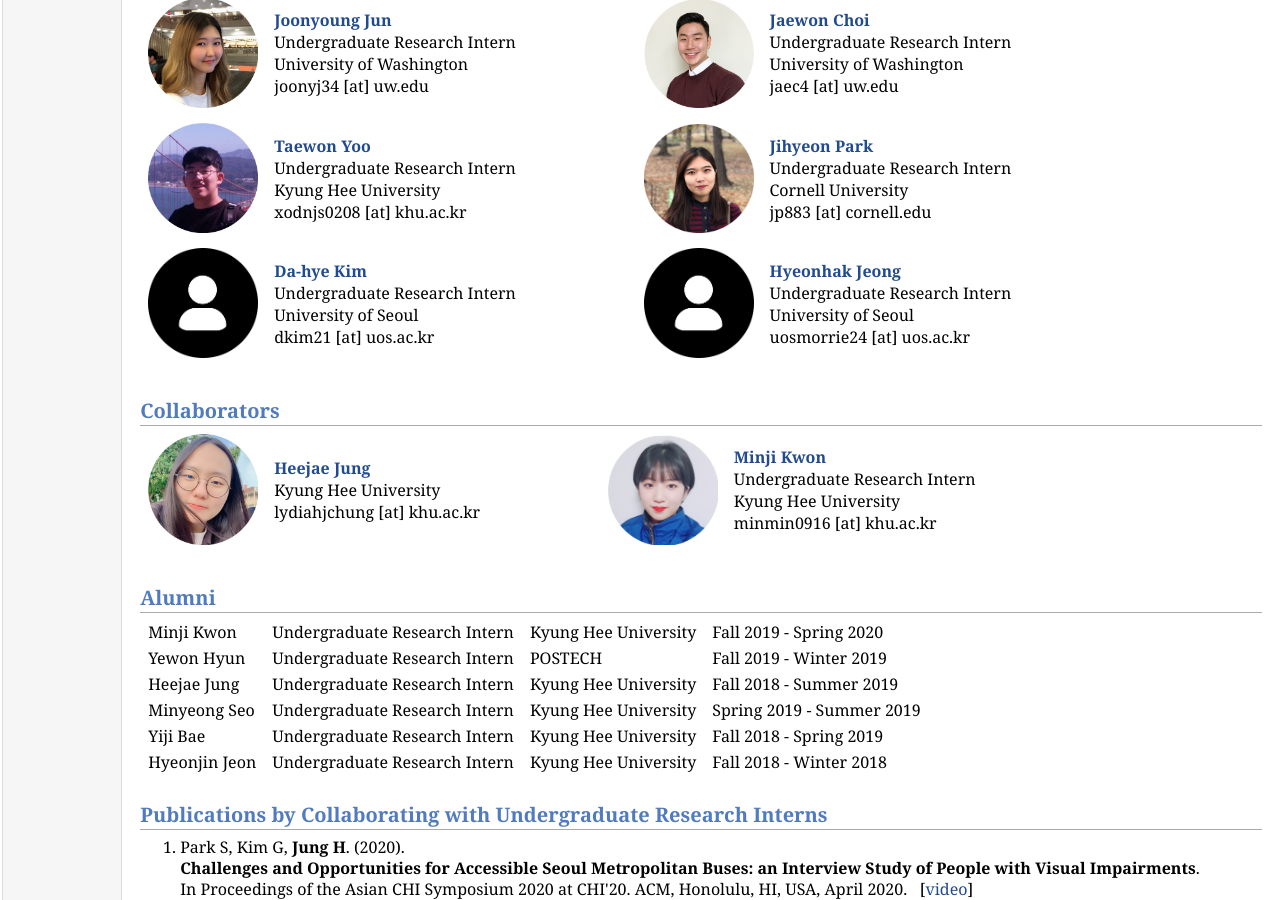
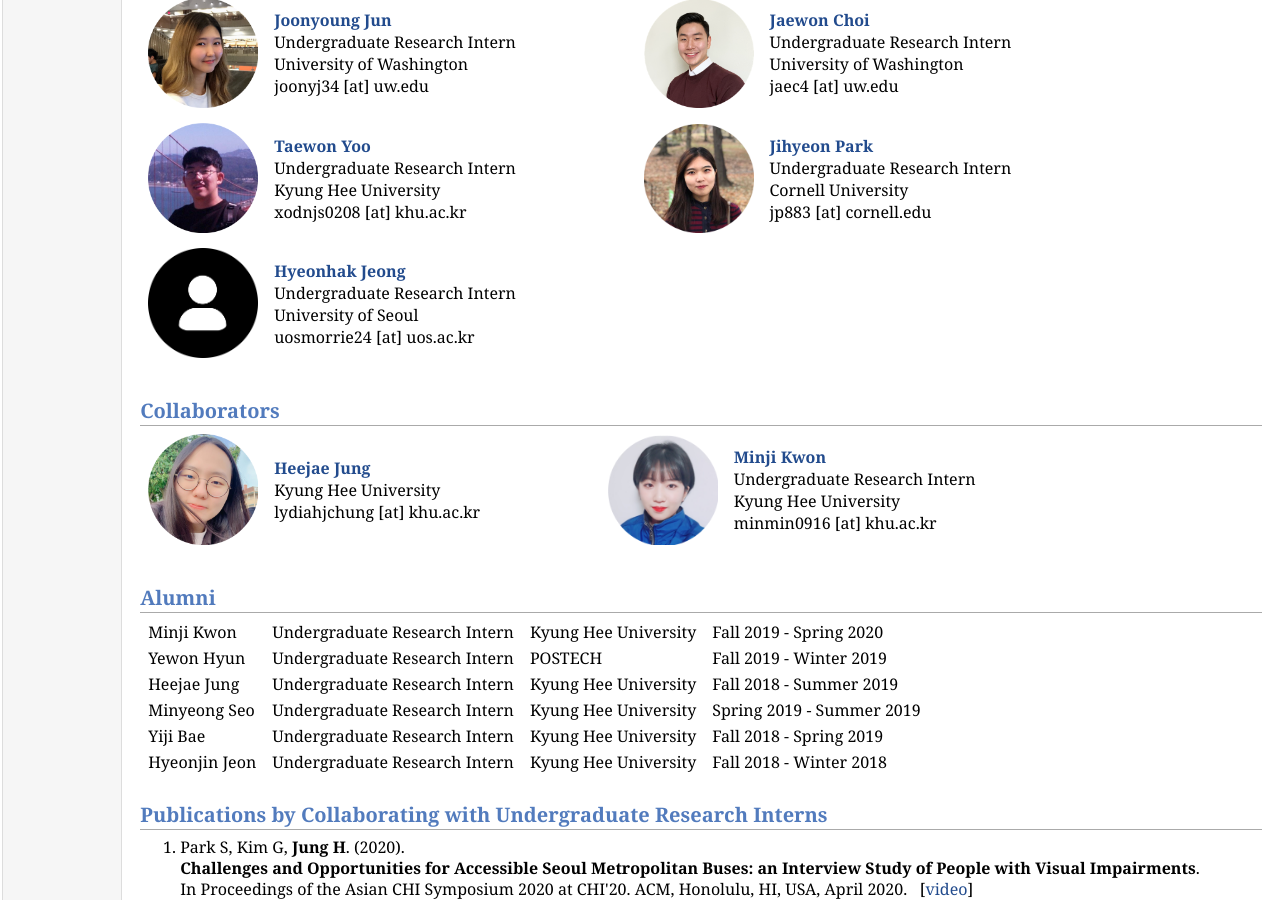
Before and after one commit to hcail/hcail-backup.github.io, a Jekyll site: the page people/people.html, which Jekyll copies as it is, in a window 1280 px wide and 900 px high, scrolled down 952 px. Built offline with Jekyll 4.4.1, drawn with Linux system fonts in a browser that asks for light colours.

Commit message:
member reduced

```diff
--- a/people/people.html
+++ b/people/people.html
@@ -86,11 +86,6 @@ HCI Korea 2019, Jeju, Korea.
                     <br>Cornell University<br>jp883 [at] cornell.edu</td>
   </tr>
   <tr class="r1">
-    <td class="c2"> <img src="img/anony.png" width="110" style="vertical-align: -4px"></td>
-    <td class="c2"> <a href="https://www.linkedin.com/in/da-hye-kim-356231b9/">
-                    <b>Da-hye Kim</b></a><br>Undergraduate Research Intern
-                    <br>University of Seoul<br>dkim21 [at] uos.ac.kr</td>
-    <td class="c2"> &nbsp;&nbsp;&nbsp;&nbsp;&nbsp;&nbsp;&nbsp;&nbsp;&nbsp;&nbsp;&nbsp;&nbsp;&nbsp;&nbsp;&nbsp;&nbsp;&nbsp;&nbsp;&nbsp;&nbsp;&nbsp;&nbsp;&nbsp;</td>
     <td class="c2"> <img src="img/anony.png" width="110" style="vertical-align: -4px"></td>
     <td class="c2"> <a href="https://www.linkedin.com/in/hyeonhakjeong/">
                     <b>Hyeonhak Jeong</b></a><br>Undergraduate Research Intern
```
Also changed, not shown: 1 other file.
